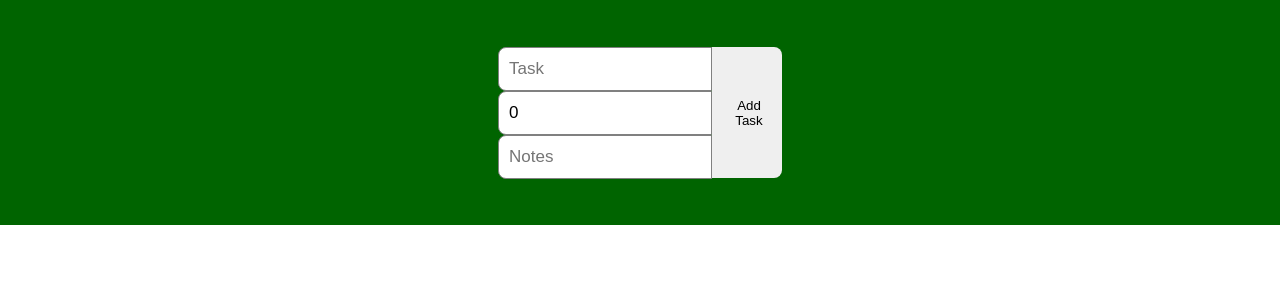
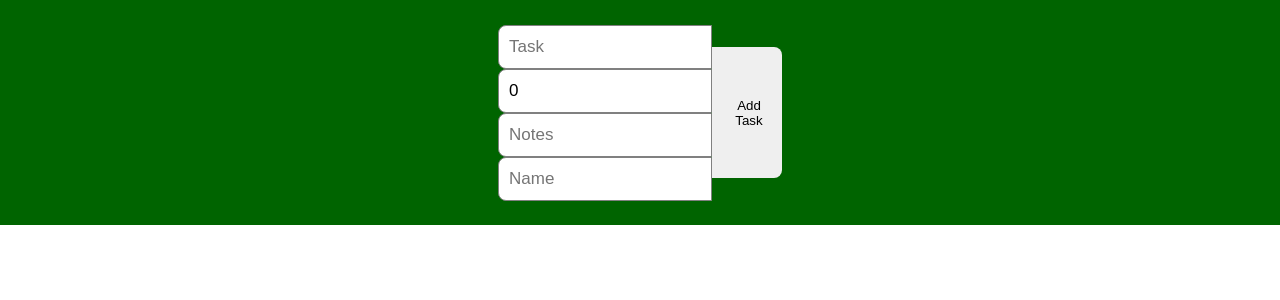
Before and after one commit to IsiahSmith/typescript-todo-list, a React (Create React App) app: page / in a window 1280 px wide. Shown: the top 300 px of the page. Built offline with nearby package versions, Linux system fonts and the light colour scheme.

Commit message:
added 'name' input and local state

```diff
--- a/src/App.tsx
+++ b/src/App.tsx
@@ -8,6 +8,7 @@ const App: FC = () => {
   const [task, setTask] = useState<string>("");
   const [deadline, setDeadline] = useState<number>(0);
   const [notes, setNotes] = useState<string>("");
+  const [name, setName] = useState<string>("");
   const [todoList, setTodoList] = useState<ITask[]>([]);
 
   // Updates task values to inputted entries
@@ -29,6 +30,7 @@ const App: FC = () => {
     setTask("");
     setDeadline(0);
     setNotes("");
+    setName("");
   };
 
   // Removes task from list on "X" button click
@@ -63,6 +65,13 @@ const App: FC = () => {
             value={notes}
             onChange={handleChange}
           />
+          <input
+            type="text"
+            placeholder="Name"
+            name="name"
+            value={name}
+            onChange={handleChange}
+          />
         </div>
         <button onClick={addTask}>Add Task</button>
       </div>
```
